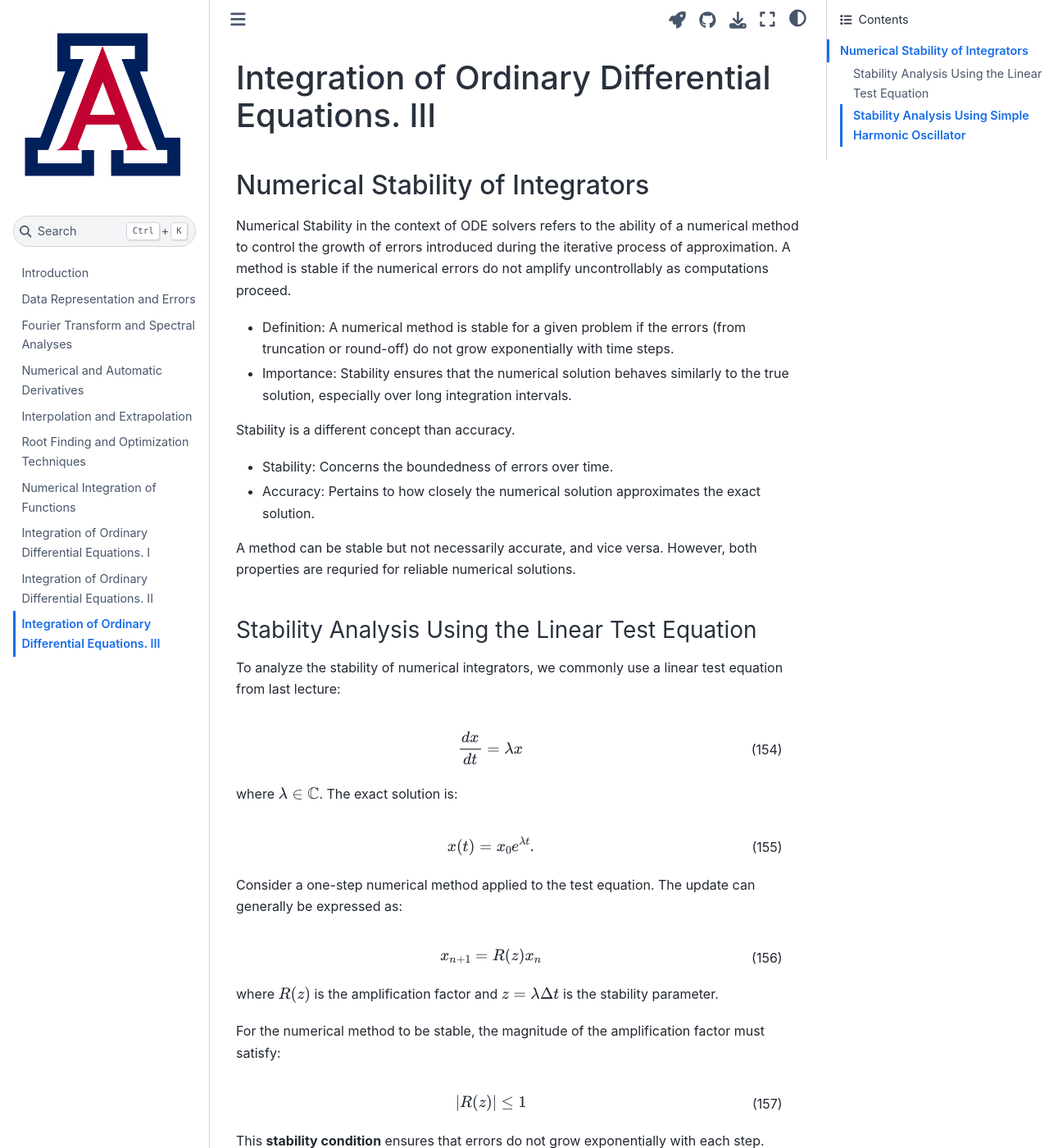
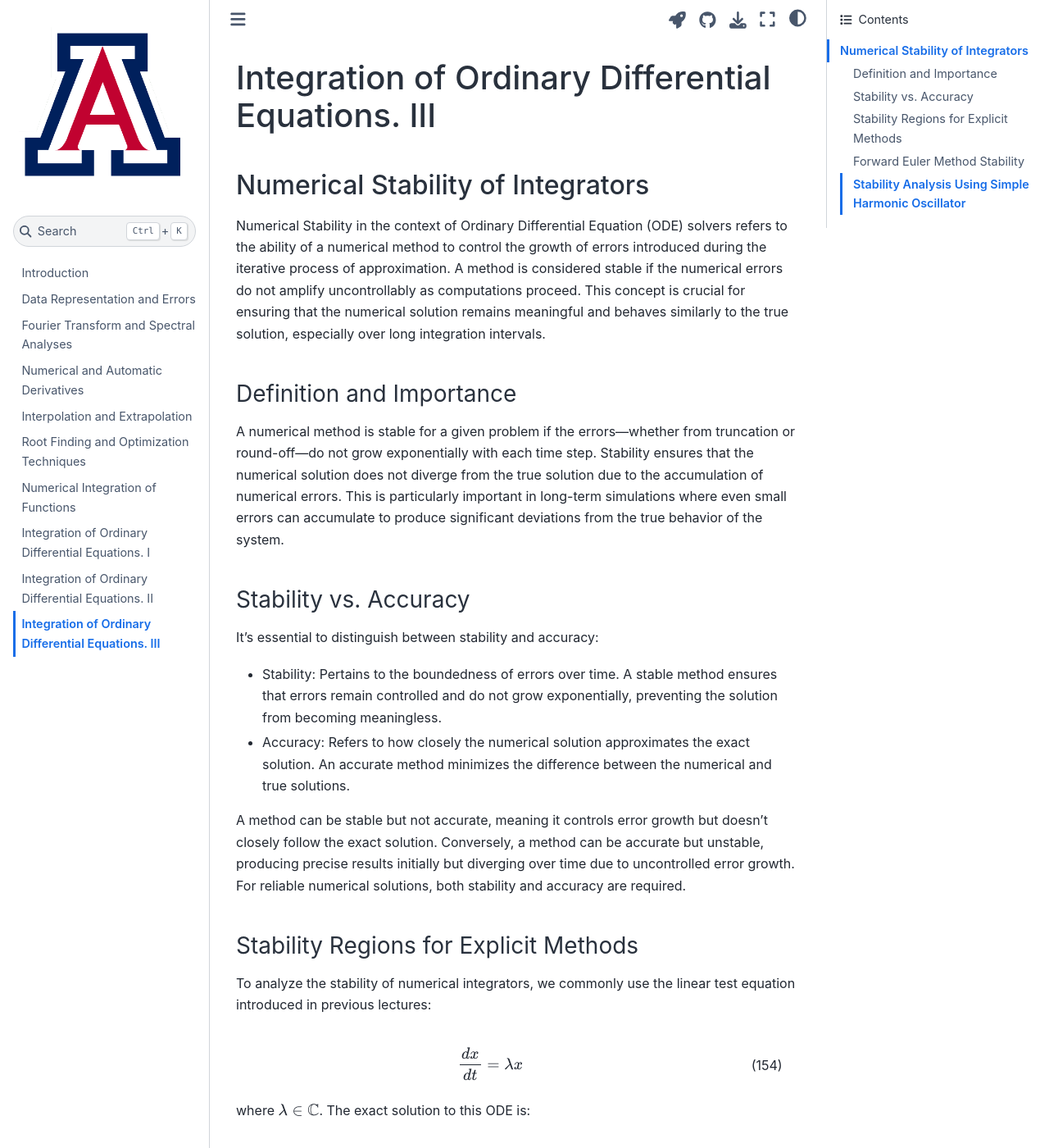
Before and after one commit to ua-2024q3-astr513/astr513, a Jupyter Book: the page built from docs/ode3.md, in a window 1280 px wide and 1400 px high. Shown: the whole window at 82% size. Built offline with Jupyter Book 1.0.4 settings and Sphinx 7.4.7 and the Sphinx Book theme 1.1.4, drawn with Linux system fonts in a browser that asks for light colours; some of the changed text lies outside the part shown.

Commit message:
Improve the stability region discussion

````diff
--- a/docs/ode3.md
+++ b/docs/ode3.md
@@ -18,67 +18,81 @@ kernelspec:
 
 ## Numerical Stability of Integrators
 
-Numerical Stability in the context of ODE solvers refers to the ability of a numerical method to control the growth of errors introduced during the iterative process of approximation.
-A method is stable if the numerical errors do not amplify uncontrollably as computations proceed.
-* Definition: A numerical method is stable for a given problem if the errors (from truncation or round-off) do not grow exponentially with time steps.
-* Importance: Stability ensures that the numerical solution behaves similarly to the true solution, especially over long integration intervals.
-
-Stability is a different concept than accuracy.
-* Stability: Concerns the boundedness of errors over time.
-* Accuracy: Pertains to how closely the numerical solution approximates the exact solution.
-
-A method can be stable but not necessarily accurate, and vice versa.
-However, both properties are requried for reliable numerical solutions.
+Numerical Stability in the context of Ordinary Differential Equation (ODE) solvers refers to the ability of a numerical method to control the growth of errors introduced during the iterative process of approximation.
+A method is considered stable if the numerical errors do not amplify uncontrollably as computations proceed.
+This concept is crucial for ensuring that the numerical solution remains meaningful and behaves similarly to the true solution, especially over long integration intervals.
 
 +++
 
-### Stability Analysis Using the Linear Test Equation
+### Definition and Importance
 
-To analyze the stability of numerical integrators, we commonly use a linear test equation from last lecture:
+A numerical method is stable for a given problem if the errors---whether from truncation or round-off---do not grow exponentially with each time step.
+Stability ensures that the numerical solution does not diverge from the true solution due to the accumulation of numerical errors.
+This is particularly important in long-term simulations where even small errors can accumulate to produce significant deviations from the true behavior of the system.
+
++++
+
+### Stability vs. Accuracy
+
+It's essential to distinguish between stability and accuracy:
+* Stability: Pertains to the boundedness of errors over time.
+  A stable method ensures that errors remain controlled and do not grow exponentially, preventing the solution from becoming meaningless.
+* Accuracy: Refers to how closely the numerical solution approximates the exact solution.
+  An accurate method minimizes the difference between the numerical and true solutions.
+
+A method can be stable but not accurate, meaning it controls error growth but doesn't closely follow the exact solution.
+Conversely, a method can be accurate but unstable, producing precise results initially but diverging over time due to uncontrolled error growth.
+For reliable numerical solutions, both stability and accuracy are required.
+
++++
+
+### Stability Regions for Explicit Methods
+
+To analyze the stability of numerical integrators, we commonly use the linear test equation introduced in previous lectures:
 \begin{align}
 \frac{dx}{dt} = \lambda x
 \end{align}
 where $\lambda \in \mathbb{C}$.
-The exact solution is:
+The exact solution to this ODE is:
 \begin{align}
 x(t) = x_0 e^{\lambda t}.
 \end{align}
+For a numerical method to be stable when applied to this equation, it must ensure that the numerical errors do not grow exponentially.
+This is evaluated using the concept of the **stability region**.
 
 +++
 
-Consider a one-step numerical method applied to the test equation.
-The update can generally be expressed as:
+### Forward Euler Method Stability
+
+In [ODE I](ode1.md), we learned that the Forward Euler method is the simplest explicit numerical integrator for solving ODEs.
+Its update formula for the linear test equation is derived as follows:
+
+Starting with the Forward Euler update:
 \begin{align}
-x_{n+1} = R(z) x_n
+x_{n+1} = x_n + \Delta t \cdot f(x_n, t_n)
 \end{align}
-where $R(z)$ is the amplification factor and $z = \lambda \Delta t$ is the stability parameter.
-
-For the numerical method to be stable, the magnitude of the amplification factor must satisfy:
+For the linear test equation $f(x, t) = \lambda x$, this becomes:
+\begin{align}
+x_{n+1} = x_n + \Delta t \cdot \lambda x_n = (1 + \lambda \Delta t) x_n
+\end{align}
+Here, the amplification factor $R(z)$ is defined as:
+\begin{align}
+R(z) = 1 + z \quad \text{where} \quad z = \lambda \Delta t
+\end{align}
+The stability condition requires that:
 \begin{align}
 |R(z)| \leq 1
 \end{align}
-This **stability condition** ensures that errors do not grow exponentially with each step.
+Substituting the amplification factor:
+\begin{align}
+|1 + z| \leq 1
+\end{align}
+This condition defines the stability region for the Forward Euler method.
 
 +++
 
-In [ODE I](ode1.md), we introduced the Forward Euler method as the simplest explicit numerical integrator for solving ODEs.
-Let's revisit its stability properties using the linear test equation.
-
-The forward Euler update formula can be rewritten as:
-\begin{align}
-x_{n+1} = x_n + \Delta t \cdot f(x_n, t_n) = (1 + \lambda\Delta t) x_n.
-\end{align}
-
-The amplification factor is therefore
-\begin{align}
-R(z) = 1 + \lambda\Delta t.
-\end{align}
-The stability condition is
-\begin{align}
-|R(z)| = |1 + \lambda\Delta t| \leq 1.
-\end{align}
-
-Graphically, the stability region is a circle in the complex plane centered at $(-1, 0)$ with a radius of 1, as shown in the following figure.
+To better understand the stability regions, we can visualize them in the complex plane.
+The stability region for Forward Euler is a circle centered at $(-1, 0)$ with a radius of 1.
 
 ```{code-cell} ipython3
 import numpy as np
@@ -99,20 +113,28 @@ abs_R_fE = np.abs(1 + Z)
 plt.figure(figsize=(8, 6))
 plt.contourf(Re, Im, abs_R_fE, levels=[0, 1], colors=['red'])
 
-plt.title('Stability Regions for Euler Method')
+plt.title('Stability Region for Forward Euler Method')
 plt.xlabel(r'Re($\lambda \Delta t$)')
 plt.ylabel(r'Im($\lambda \Delta t$)')
 plt.gca().set_aspect('equal')
 
-## Adding legend manually
+# Adding legend manually
 import matplotlib.patches as mpatches
 blue_patch = mpatches.Patch(color='red', label='Forward Euler')
 plt.legend(handles=[blue_patch])
 ```
 
-Assuming $\lambda > 0 \in \mathbb{R}$.
-As the forward Euler method requires $\Delta t > 0$, the forward Euler is **unconditionally unstable**.
-Although we have used forward Euler to solve $dx/dt = \lambda x$ earlier, the error of the solution is unbounded and forward Euler is actually not useful in solving this problem!
+The stability region plot leads to:
+* The Forward Euler method is conditionally stable, meaning it is only stable within a specific region of the complex plane.
+* Specifically, it is stable for values of $\lambda \Delta t$ that lie within the circle centered at $(-1, 0)$ with a radius of 1.
+* For real positive $\lambda$ (i.e., $\lambda > 0$), the Forward Euler method becomes **unconditionally unstable** because such values fall outside the stability region.
+  This implies that even with small time steps, the method cannot control error growth for these cases.
+
++++
+
+The implication is:
+* When dealing with ODEs where $\lambda > 0$, especially in stiff equations, the Forward Euler method may lead to solutions that diverge from the true behavior due to uncontrolled error amplification.
+* This limitation necessitates the use of more stable methods, such as implicit integrators, which will be discussed in subsequent sections.
 
 +++
 
````
